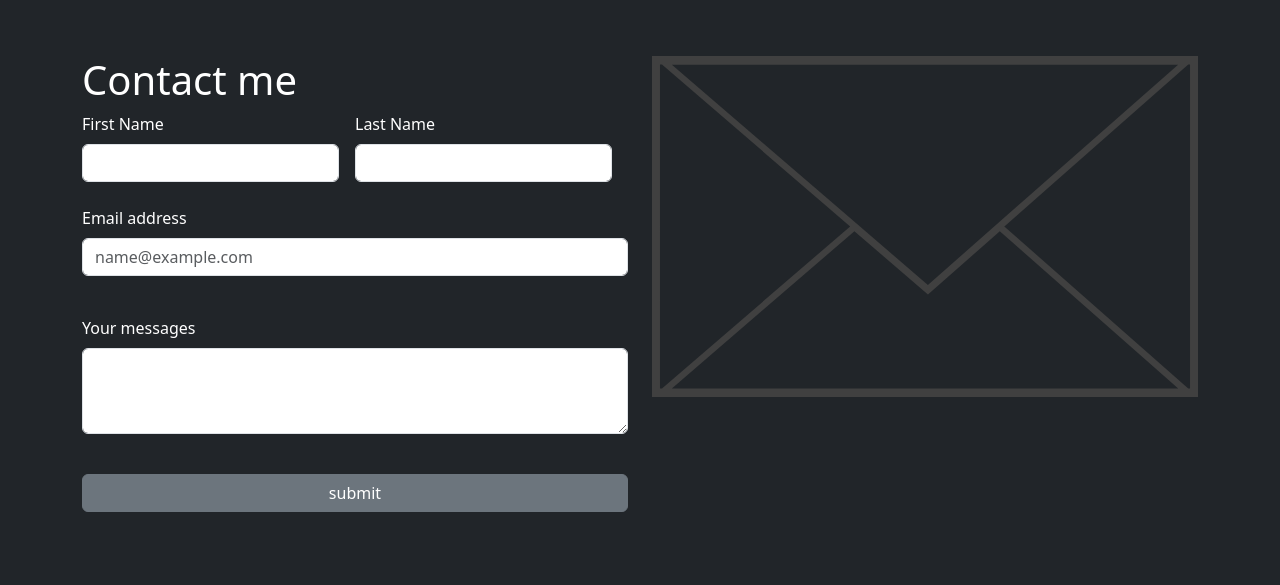
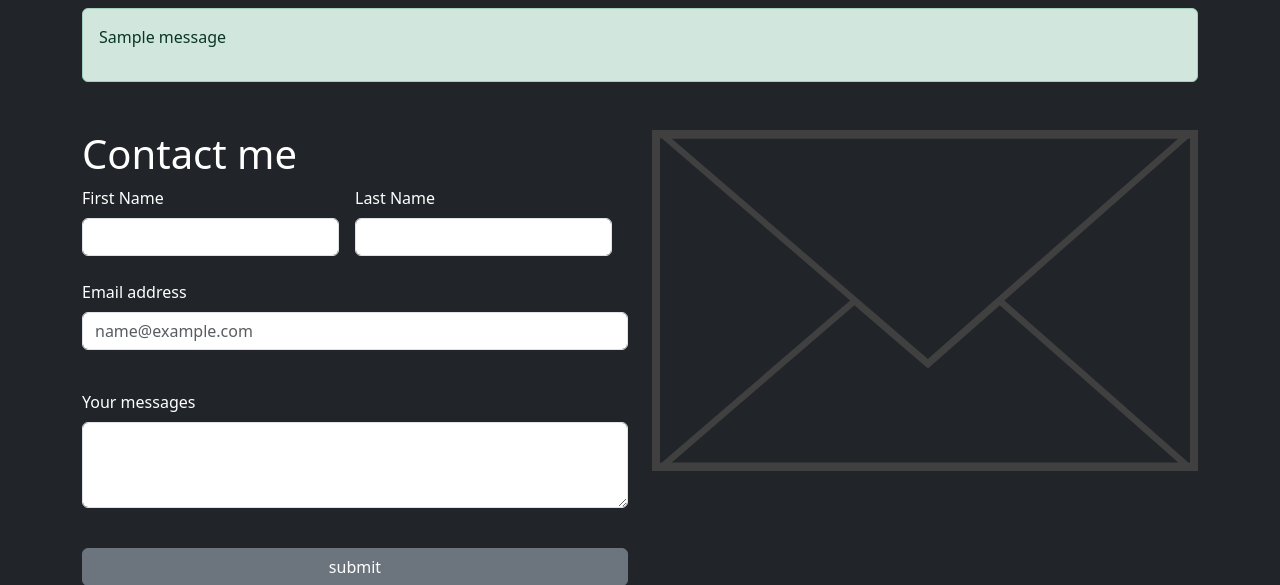
Before and after one commit to AliALMaghamsi/Ali, a Django app: page /contact/ in a window 1280 px wide. Shown: the part 56-641 px from the top of the page. Run offline with Django 5.2, Linux system fonts and the light colour scheme; tables that the repository leaves empty hold one stand-in row (values such as "Sample post"); one stand-in notice (Sample message) is shown; some libraries are stand-ins or nearby versions.

Commit message:
view changes

```diff
--- a/AliALMaghamsi/AliALMaghamsi/settings.py
+++ b/AliALMaghamsi/AliALMaghamsi/settings.py
@@ -129,8 +129,7 @@ USE_TZ = True
 # https://docs.djangoproject.com/en/5.1/howto/static-files/
 
 STATIC_URL = 'static/'
-STATIC_ROOT = os.path.join(BASE_DIR, "staticfiles")
-STATICFILES_DIRS = [os.path.join(BASE_DIR, "static")]
+
 
 # Default primary key field type
 # https://docs.djangoproject.com/en/5.1/ref/settings/#default-auto-field
--- a/AliALMaghamsi/main/templates/main/contact.html
+++ b/AliALMaghamsi/main/templates/main/contact.html
@@ -7,6 +7,13 @@
 
 {% block content %}
     <div class="container">
+            {% if messages %}
+                <div class="alert alert-success" role="alert">
+                    {% for message in messages %}
+                        <p>{{ message }}</p>
+                    {% endfor %}
+                </div>
+            {% endif %}
         <div class="row mt-5">
             <div class="col-6 text-white" >
 
--- a/AliALMaghamsi/main/templates/main/index.html
+++ b/AliALMaghamsi/main/templates/main/index.html
@@ -80,7 +80,7 @@
 
                         <div class="col-md-4">
                             {% if project.video %}
-                                <a href="{{ project.video.url }}" target="_blank">Watch Video</a>
+                            <video muted autoplay loop src="{{ project.video.url }}" style="width: 100px;"></video>
                             {% elif project.image %}
                                 <img src="{{ project.image.url }}" alt="{{ project.title }}" class="img-fluid">
                             {% else %}
--- a/AliALMaghamsi/main/views.py
+++ b/AliALMaghamsi/main/views.py
@@ -1,4 +1,5 @@
 from django.shortcuts import render,redirect
+from django.contrib import messages
 from django.http import HttpRequest,HttpResponse
 from .forms import ContactForm
 from .models import Contact
@@ -19,7 +20,8 @@ def contact_view(request:HttpRequest):
         contact_form=ContactForm(request.POST)
         if contact_form.is_valid():
             contact_form.save()
-            return redirect("main:home_view")
+            messages.success(request, "Your message has been sent successfully!")
+
     return render(request,'main/contact.html')
 
 
```
